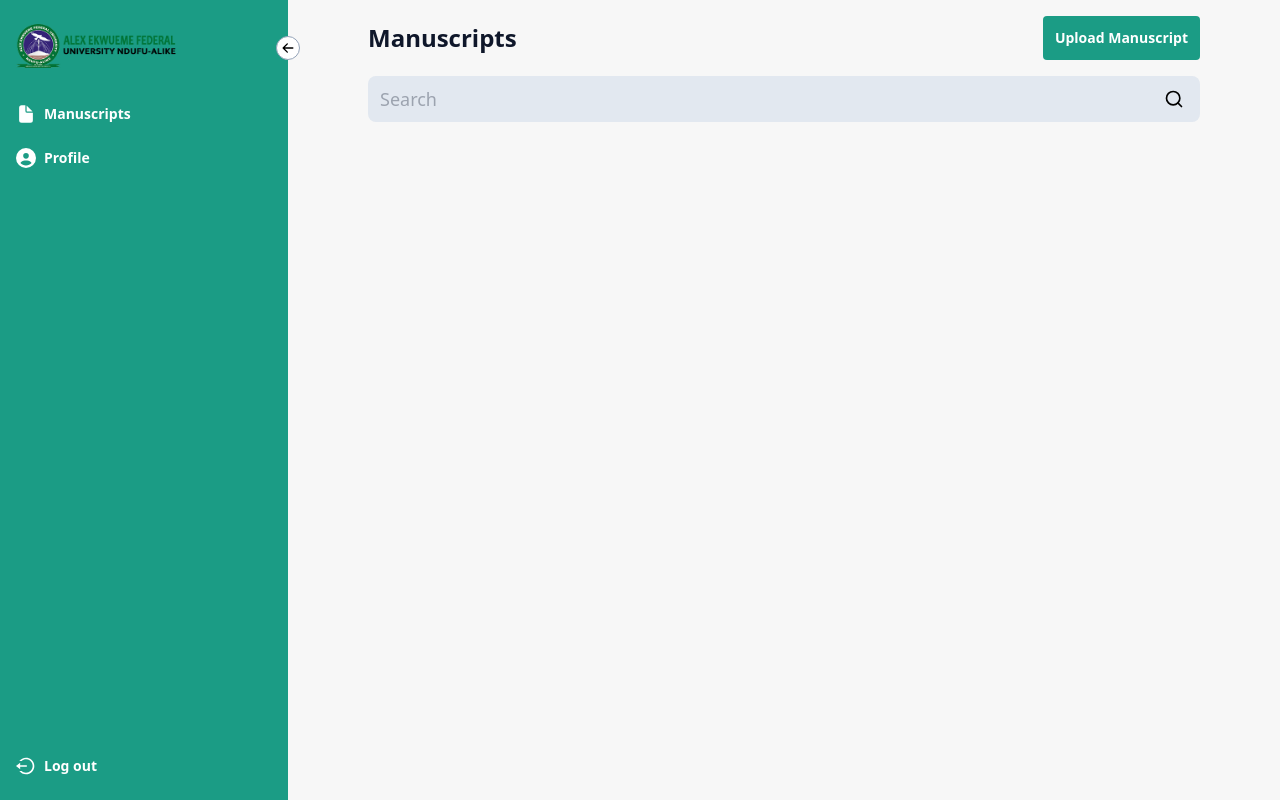
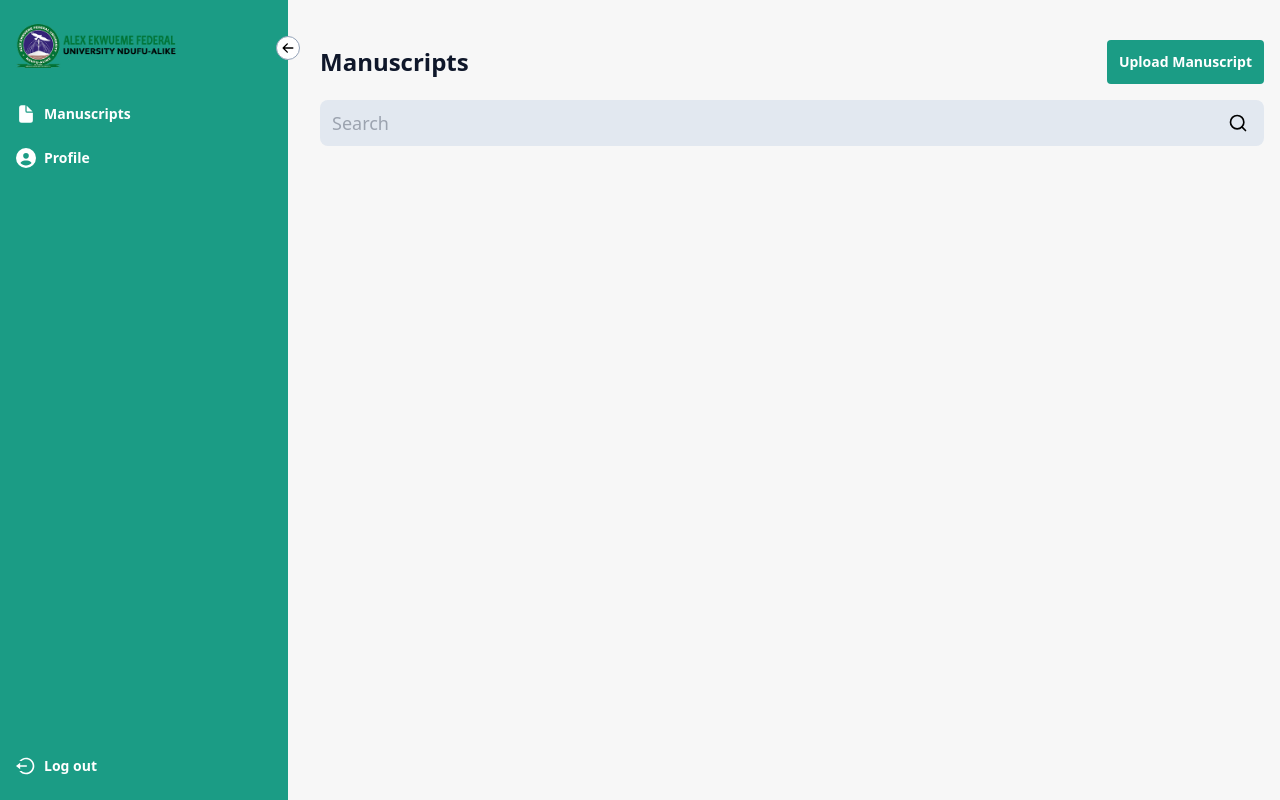
Before and after one commit to john-afiukwa/manuscript-upload, a Next.js app: page /manuscripts in a window 1280 px wide. Built offline with nearby package versions, Linux system fonts and the light colour scheme; no server answers.

Commit message:
fix sidebar layout, protect routes

```diff
--- /dev/null
+++ b/src/app/(protected)/layout.tsx
@@ -0,0 +1,51 @@
+"use client";
+
+import SideBar from "@src/app/components/SideBar";
+import { redirect } from "next/navigation";
+import { useEffect, useState } from "react";
+import { verifySession } from "@src/app/api/auth";
+
+// eslint-disable-next-line @typescript-eslint/no-explicit-any -- HOC
+function AuthHOC(Component: React.ComponentType<any>) {
+  // eslint-disable-next-line @typescript-eslint/no-explicit-any -- HOC
+  return function IsAuth(props: any) {
+    const [authenticated, setAuthenticated] = useState(false);
+
+
+    useEffect(() => {
+      const validateAuth = async () => {
+        const response = await verifySession();
+        if (response.isAuth) {
+          setAuthenticated(true);
+        } else {
+          setAuthenticated(false);
+          return redirect("/auth/signin");
+        }
+      };
+
+      validateAuth();
+    }, [authenticated]);
+
+
+    if (!authenticated) {
+      return null;
+    }
+
+    return <Component {...props} />;
+  };
+}
+
+function ProtectedLayout({
+  children,
+}: Readonly<{
+  children: React.ReactNode;
+}>) {
+  return <section className="flex flex-col md:flex-row w-full md:gap-4">
+    <SideBar />
+    <section className="my-4 md:my-10 mx-4 flex-1">
+      {children}
+    </section>
+  </section>;
+}
+
+export default AuthHOC(ProtectedLayout);
--- /dev/null
+++ b/src/app/(protected)/manuscripts/page.tsx
@@ -0,0 +1,51 @@
+"use client";
+
+import { useState } from "react";
+import { FiSearch } from "react-icons/fi";
+
+import ManuscriptUploadModal from "@src/app/(protected)/manuscripts/components/UploadModal";
+
+export default function Page() {
+  const [openModal, setOpenModal] = useState(false);
+
+  return (
+    <>
+      <section className="w-full">
+        {openModal && (
+          <ManuscriptUploadModal
+            open={openModal}
+            onClose={() => setOpenModal(false)}
+          />
+        )}
+        <div className="flex items-center justify-between mb-4">
+          <div className="flex items-center gap-3 md:gap-5">
+            <h2 className="md:text-2xl text-[#0f172a] font-bold">Manuscripts</h2>
+          </div>
+          <button
+            className="bg-[#1b9c85] text-white text-sm p-2 md:p-3 rounded font-bold
+            hover:bg-[#178e79] duration-300"
+            onClick={() => setOpenModal(true)}
+          >
+            Upload Manuscript
+          </button>
+        </div>
+
+        <div className="bg-slate-200 flex items-center justify-center rounded-lg">
+          <input
+            type="search"
+            className="bg-transparent w-full text-lg outline-none px-3 py-2"
+            placeholder="Search"
+          />
+          <button
+            className="py-[.8rem] px-4 cursor-pointer text-black
+            hover:bg-[#1b9c85] hover:text-white transition rounded-r-lg"
+          >
+            <FiSearch className="text-xl" />
+          </button>
+        </div>
+
+        {/* <div>Uploaded Manuscripts</div> */}
+      </section>
+    </>
+  );
+}
--- a/src/app/components/SideBar.tsx
+++ b/src/app/components/SideBar.tsx
@@ -1,8 +1,6 @@
 "use client";
 
 import { MouseEvent as ReactMouseEvent } from "react";
-import { useRouter } from "next/navigation";
-import { signoutAction } from "../api/auth";
 import { useState } from "react";
 import { BsArrowLeftShort } from "react-icons/bs";
 import Image from "next/image";
@@ -14,12 +12,12 @@ import { RiLogoutCircleLine } from "react-icons/ri";
 import FunaiLogo from "@public/images/funai_Logo.png";
 import Logo from "@public/images/FUNAI-logoSm.png";
 import { FaBarsStaggered } from "react-icons/fa6";
+import { useAuth } from "@src/hooks/useAuth";
 
 export default function SideBar() {
   const [open, setOpen] = useState(true);
   const [openMenu, setOpenMenu] = useState(false);
-  const router = useRouter();
-
+  const { signout } = useAuth();
 
   const toggleMenuBar = () => {
     setOpenMenu(!openMenu);
@@ -27,19 +25,16 @@ export default function SideBar() {
 
   const handleSignout = async (e: ReactMouseEvent<HTMLButtonElement>) => {
     e.preventDefault();
-    await signoutAction();
-    router.push("/auth/signin");
+    await signout();
   }
 
-  return <div className="relative">
-    <button className="md:hidden px-8 pt-12">
+  return (<div className="relative">
+    <button className="mt-10 ml-4 p-2 md:hidden">
       <FaBarsStaggered className="text-lg" onClick={toggleMenuBar} />
     </button>
 
     <section
-      className={`absolute md:block h-screen top-0 ${open ? "w-72" : "w-[80px]"
-        } duration-300 md:relative absolute ${openMenu ? "left-0" : "left-[-20rem] md:left-0"
-        }`}
+      className={`absolute md:block h-screen top-0 ${open ? "w-72" : "w-[80px]"} duration-300 md:relative absolute ${openMenu ? "left-0" : "left-[-20rem] md:left-0"}`}
     >
       <BsArrowLeftShort
         className={`hidden md:block bg-white text-2xl rounded-full absolute -right-3
@@ -98,4 +93,5 @@ flex-col justify-between px-2 py-4"
       </div>
     </section>
   </div>
+  )
 }
--- a/src/app/layout.tsx
+++ b/src/app/layout.tsx
@@ -28,7 +28,9 @@ export default function RootLayout({
       <body
         className={`${geistSans.variable} ${geistMono.variable} antialiased`}
       >
-        {children}
+        <main>
+          {children}
+        </main>
       </body>
     </html>
   );
--- a/src/app/manuscripts/layout.tsx
+++ /dev/null
@@ -1,12 +0,0 @@
-import SideBar from "../components/SideBar";
-
-export default function AppLayout({
-  children,
-}: Readonly<{
-  children: React.ReactNode;
-}>) {
-  return <div className="flex flex-row">
-    <SideBar />
-    {children}
-  </div>;
-}
--- a/src/app/manuscripts/page.tsx
+++ /dev/null
@@ -1,51 +0,0 @@
-"use client";
-
-import { useState } from "react";
-import { FiSearch } from "react-icons/fi";
-
-import ManuscriptUploadModal from "@src/app/manuscripts/components/UploadModal";
-
-export default function Page() {
-  const [openModal, setOpenModal] = useState(false);
-
-  return (
-    <>
-      <section className="w-full px-4 md:px-[5rem] py-4">
-        {openModal && (
-          <ManuscriptUploadModal
-            open={openModal}
-            onClose={() => setOpenModal(false)}
-          />
-        )}
-          <div className="flex items-center justify-between mb-4">
-          <div className="flex items-center gap-3 md:gap-5">
-              <h2 className="md:text-2xl text-[#0f172a] font-bold">Manuscripts</h2>
-            </div>
-            <button
-              className="bg-[#1b9c85] text-white text-sm p-2 md:p-3 rounded font-bold
-            hover:bg-[#178e79] duration-300"
-              onClick={() => setOpenModal(true)}
-            >
-              Upload Manuscript
-            </button>
-          </div>
-
-          <div className="bg-slate-200 flex items-center justify-center rounded-lg">
-            <input
-              type="search"
-              className="bg-transparent w-full text-lg outline-none px-3 py-2"
-              placeholder="Search"
-            />
-            <button
-              className="py-[.8rem] px-4 cursor-pointer text-black
-            hover:bg-[#1b9c85] hover:text-white transition rounded-r-lg"
-            >
-              <FiSearch className="text-xl" />
-            </button>
-          </div>
-
-        {/* <div>Uploaded Manuscripts</div> */}
-      </section>
-    </>
-  );
-}
--- /dev/null
+++ b/src/hooks/useAuth.ts
@@ -0,0 +1,14 @@
+import { useCallback } from "react";
+import { signoutAction } from "../app/api/auth";
+import { useRouter } from "next/navigation";
+
+export const useAuth = () => {
+  const router = useRouter()
+
+  const signout = useCallback(async () => {
+    await signoutAction();
+    router.push("/auth/signin");
+  }, [router]);
+
+  return { signout };
+};
```
Also changed, not shown: src/app/(protected)/manuscripts/components/UploadModal.tsx (renamed from src/app/manuscripts/components/UploadModal.tsx).
